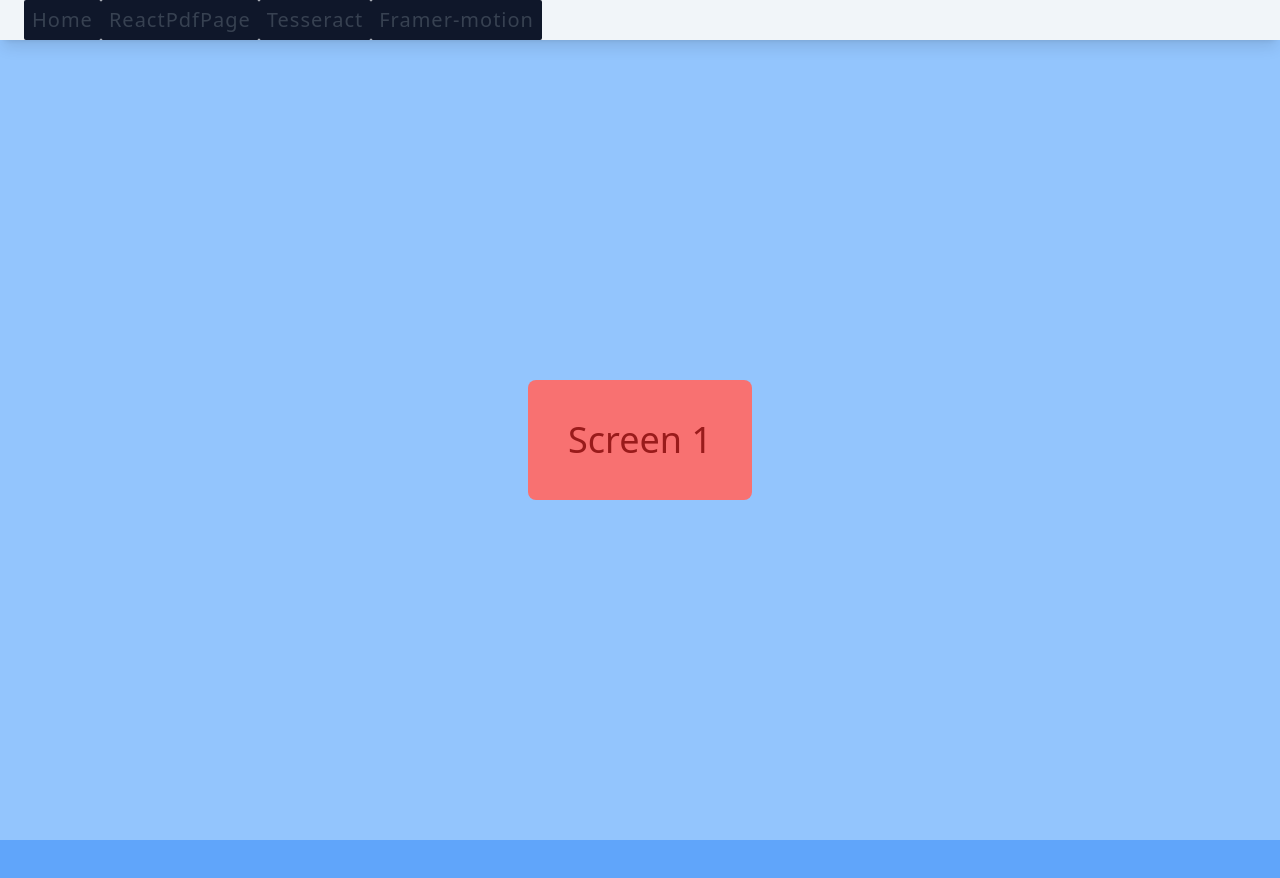
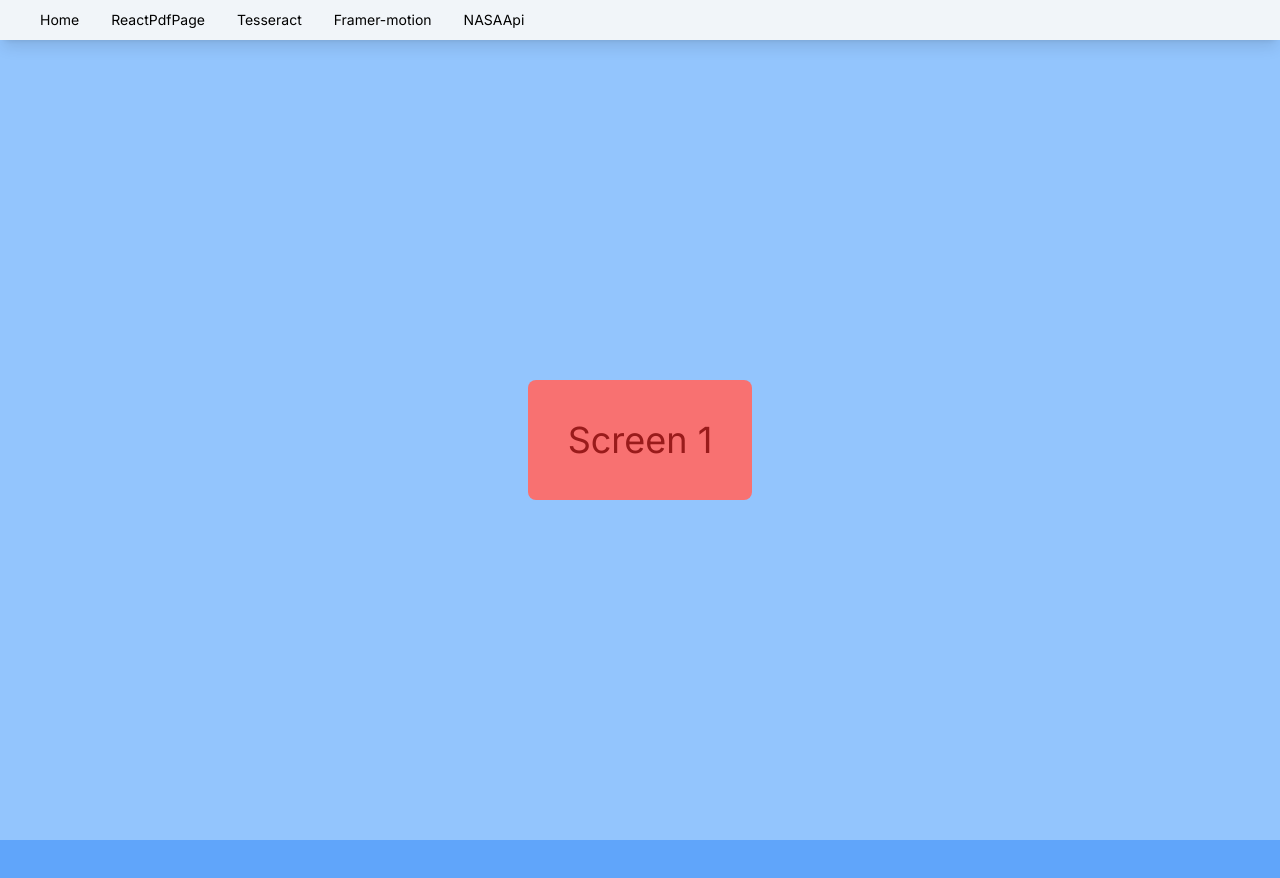
Before and after one commit to iliafilimonov1/portfolio-app, a Next.js app: page /FramerMotion in a window 1280 px wide. Shown: the top 878 px of the page. Built offline with nearby package versions, Linux system fonts and the light colour scheme.

Commit message:
edit fonts, fixed button and navigation components

```diff
--- a/src/components/Navigation/Navigation.tsx
+++ b/src/components/Navigation/Navigation.tsx
@@ -3,7 +3,6 @@ import { extractStyles } from '@/services/utils';
 import { useRouter } from 'next/router';
 import React from 'react';
 import Button from '../ui/Button/Button';
-// import Drawer from '../ui/Drawer/Drawer';
 
 type NavItem = { label: string; link: string; subItem?: string[] };
 
@@ -13,16 +12,14 @@ const navItems: NavItem[] = [
   { label: 'Tesseract', link: '/Tesseract' },
   { label: 'Framer-motion', link: '/FramerMotion' },
   // { label: 'RTKQuery', link: '/RTKQuery' },
-  // { label: 'NASAApi', link: '/NasaApi' },
+  { label: 'NASAApi', link: '/NasaApi' },
   // { label: 'History', link: '/History' },
 ];
 const Navigation: React.FC = () => {
   const router = useRouter();
 
-  // const [isDrawerOpen, setDrawerOpen] = useState(false);
-
   return (
-    <div className={
+    <header className={
       extractStyles`
         px-6 flex flex-wrap sticky top-0 left-0 right-0 z-[9999]
          bg-slate-100 items-center shadow-lg
@@ -30,31 +27,19 @@ const Navigation: React.FC = () => {
       `
     }
     >
-      {/* <button
-        onClick={() => setDrawerOpen(true)}
-        type="button"
-      >
-        Open drawer
-      </button>
-      <Drawer
-        isOpen={isDrawerOpen}
-        setIsOpen={(value: boolean) => setDrawerOpen(value)}
-      >
-        asdasda
-      </Drawer> */}
       {
         navItems.map((item) => (
-          <div key={item.link}>
+          <nav key={item.link}>
             <Button
-              className="text-gray-700 hover:text-gray-500 px-4 p-2 rounded-sm transition-all tracking-wider text-xl"
               onClick={() => router.push(item.link)}
+              variant="ghost"
             >
               {item.label}
             </Button>
-          </div>
+          </nav>
         ))
       }
-    </div>
+    </header>
   );
 };
 
--- a/src/components/ui/Button/Button.tsx
+++ b/src/components/ui/Button/Button.tsx
@@ -3,7 +3,7 @@ import { VariantProps, cva } from 'class-variance-authority';
 import { cn } from '@/services/utils';
 
 const buttonVariants = cva(
-  'active:scale-95 inline-flex items-center justify-center rounded-md text-sm font-medium transition-colors focus:outline-none focus:ring-2 focus:ring-slate-400 focus:ring-offset-2 dark:hover:bg-slate-800 dark:hover:text-slate-100 disabled:opacity-50 dark:focus:ring-slate-400 disabled:pointer-events-none dark:focus:ring-offset-slate-900 data-[state=open]:bg-slate-100 dark:data-[state=open]:bg-slate-800',
+  'active: inline-flex items-center justify-center rounded-md text-sm font-medium transition-colors focus:outline-none focus:ring-slate-400 focus:ring-offset-2 dark:hover:bg-slate-800 dark:hover:text-slate-100 disabled:opacity-50 dark:focus:ring-slate-400 disabled:pointer-events-none dark:focus:ring-offset-slate-900 data-[state=open]:bg-slate-100 dark:data-[state=open]:bg-slate-800',
   {
     variants: {
       variant: {
--- a/src/pages/_app.tsx
+++ b/src/pages/_app.tsx
@@ -4,15 +4,25 @@ import type { AppProps } from 'next/app';
 import React from 'react';
 import { Provider } from 'react-redux';
 import '../styles/globals.css';
+import { Inter } from '@next/font/google';
+
+const sans = Inter({
+  weight: ['400', '700'],
+  subsets: ['latin'],
+});
 
 const store = setupStore();
 
 const App = ({ Component, pageProps }: AppProps) => (
-  <Provider store={store}>
-    <MainLayout>
-      <Component {...pageProps} />
-    </MainLayout>
-  </Provider>
+  <main className={sans.className}>
+    <Provider store={store}>
+      <MainLayout>
+        <Component {...pageProps} />
+        asdasdasdasdasdasdasdads
+      </MainLayout>
+    </Provider>
+  </main>
+
 );
 
 export default App;
```
